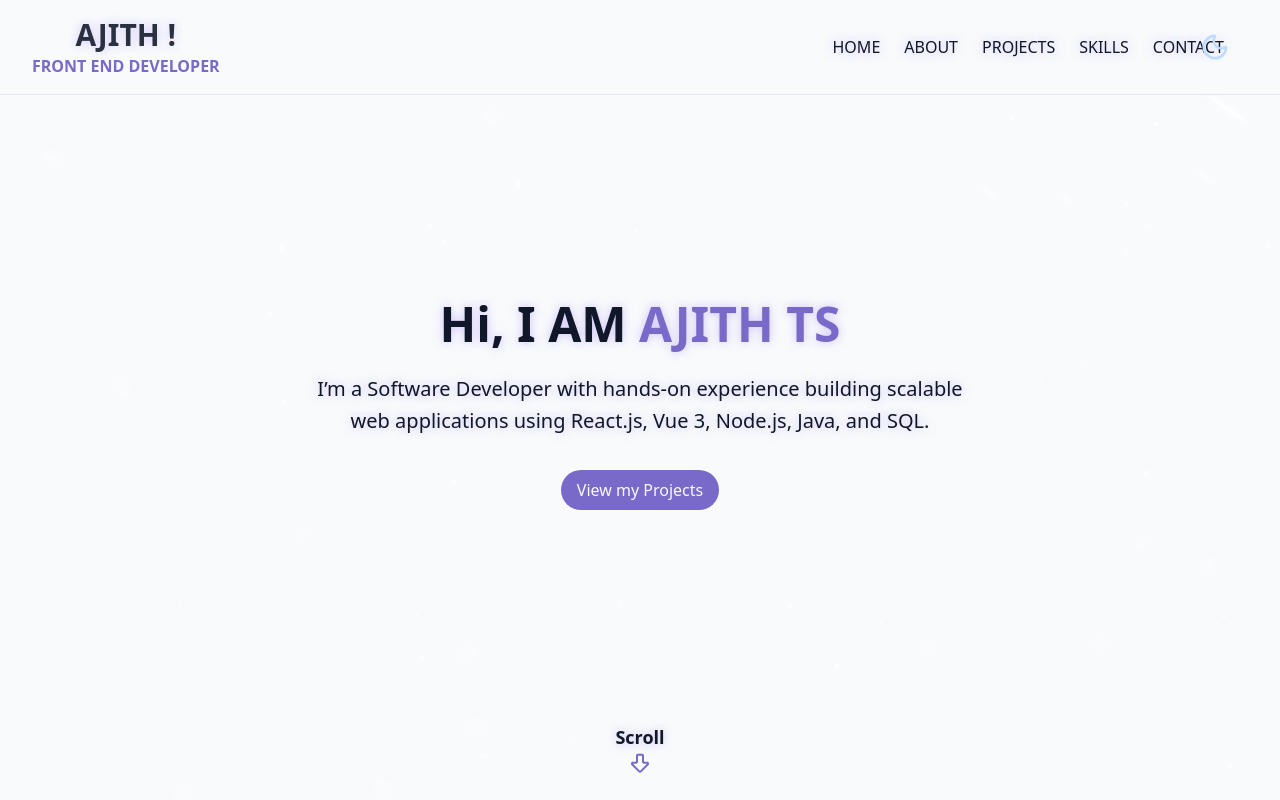
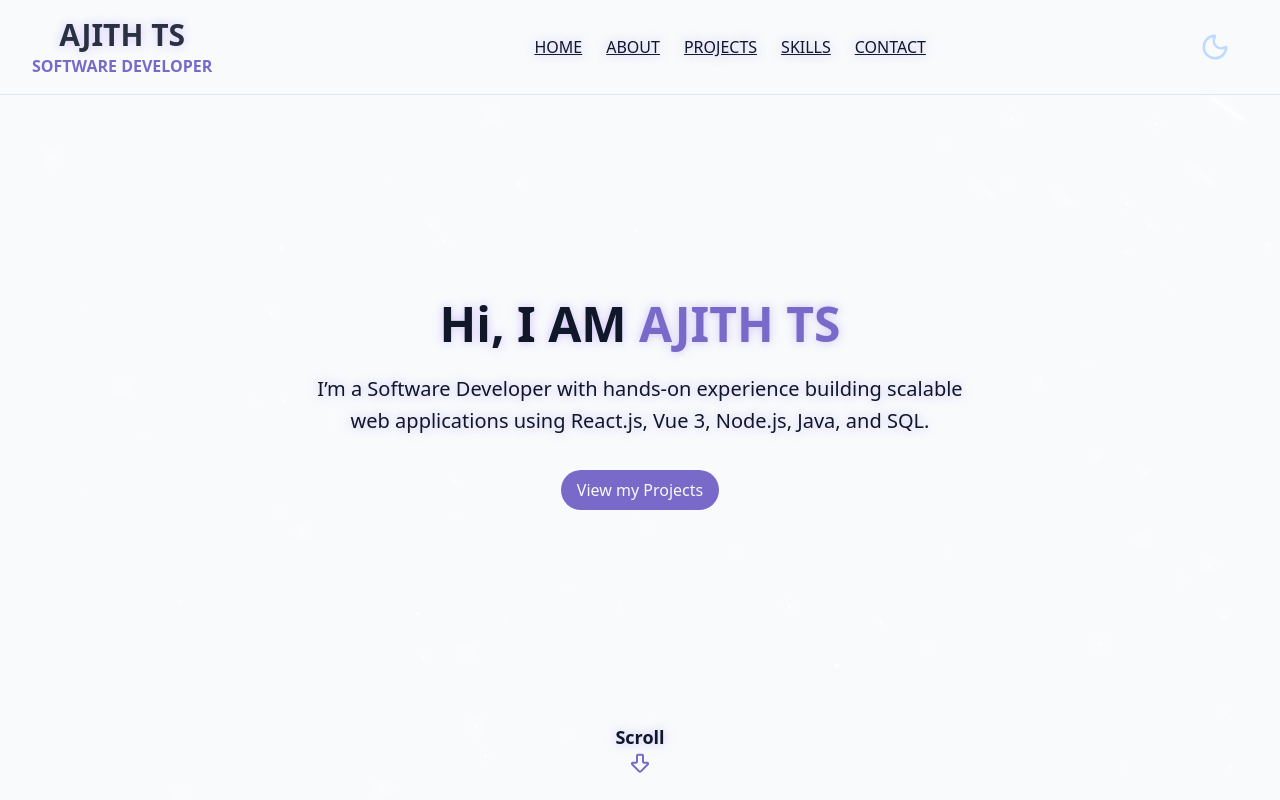
Before and after one commit to ajithaji06/Portfolio, a React (Vite) app: page / in a window 1280 px wide. Shown: the top 800 px of the page. Built offline with nearby package versions, Linux system fonts and the light colour scheme.

Commit message:
Update Navbar.jsx

```diff
--- a/src/components/Navbar.jsx
+++ b/src/components/Navbar.jsx
@@ -21,26 +21,27 @@ const Navbar = () => {
           href="#hero"
           className="flex flex-col text-primary font-bold md:text-3xl text-lg leading-tight"
         >
-          <span className="text-glow text-foreground animate-pulse">AJITH !</span>
+          <span className="text-glow text-foreground animate-pulse">AJITH TS</span>
           <span className="text-sm md:text-base text-muted-foreground">
-            FRONT END DEVELOPER
+          SOFTWARE DEVELOPER
           </span>
         </a>
 
         {/* Desktop Menu */}
         <div className="hidden md:flex gap-6">
-
           {NavItems.map((item, index) => (
             <a
               href={item.href}
               key={index}
-              className="font-medium hover:text-primary text-glow transition-all duration-200"
+              className="font-medium underline hover:text-primary text-glow transition-all duration-200"
             >
               {item.name}
             </a>
+          ))}
+        </div>
 
-          ))}
-           <BlackWhite className="m-3 ml-2 p-4"/>
+        <div>
+            <BlackWhite className="m-3 ml-2 p-4"/>
         </div>
 
         {/* Mobile Menu Button */}
@@ -63,7 +64,7 @@ const Navbar = () => {
             href={item.href}
             key={index}
             onClick={() => setismenu(false)}
-            className="text-3xl  font-semibold hover:text-foreground transition-colors"
+            className="text-3xl underline  font-semibold hover:text-foreground transition-colors"
           >
             {item.name}
           </a>
```
